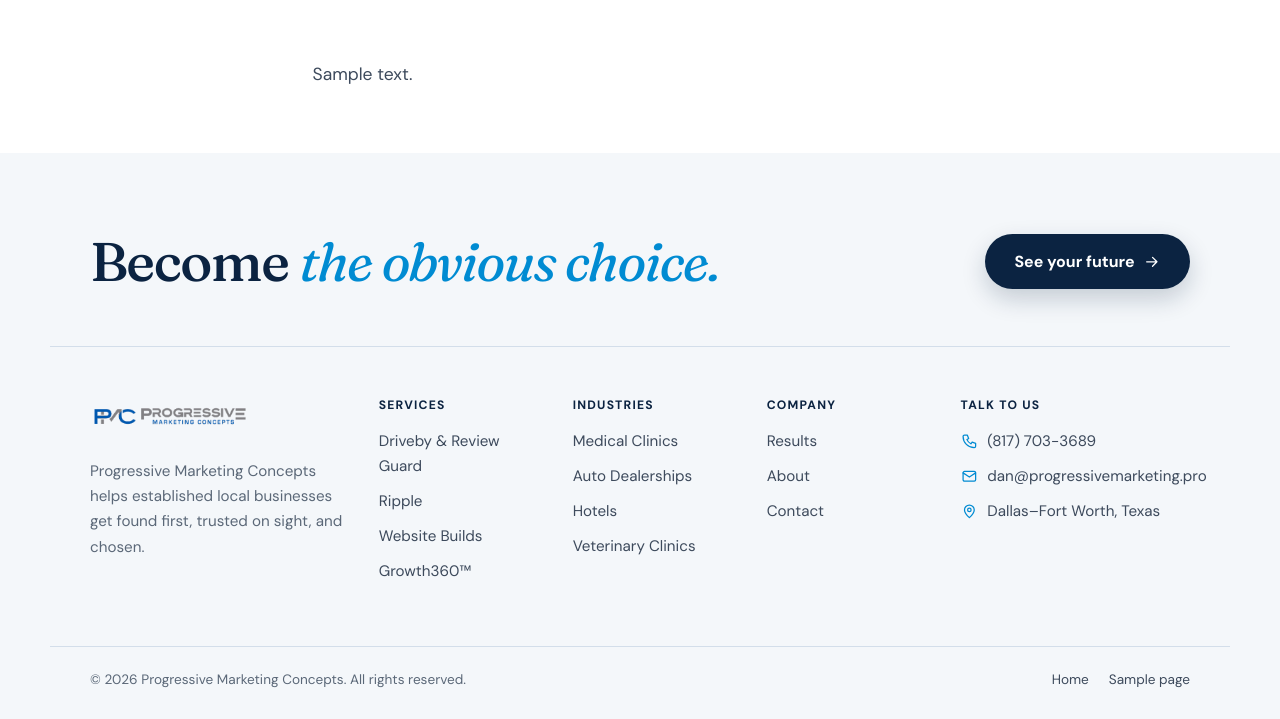
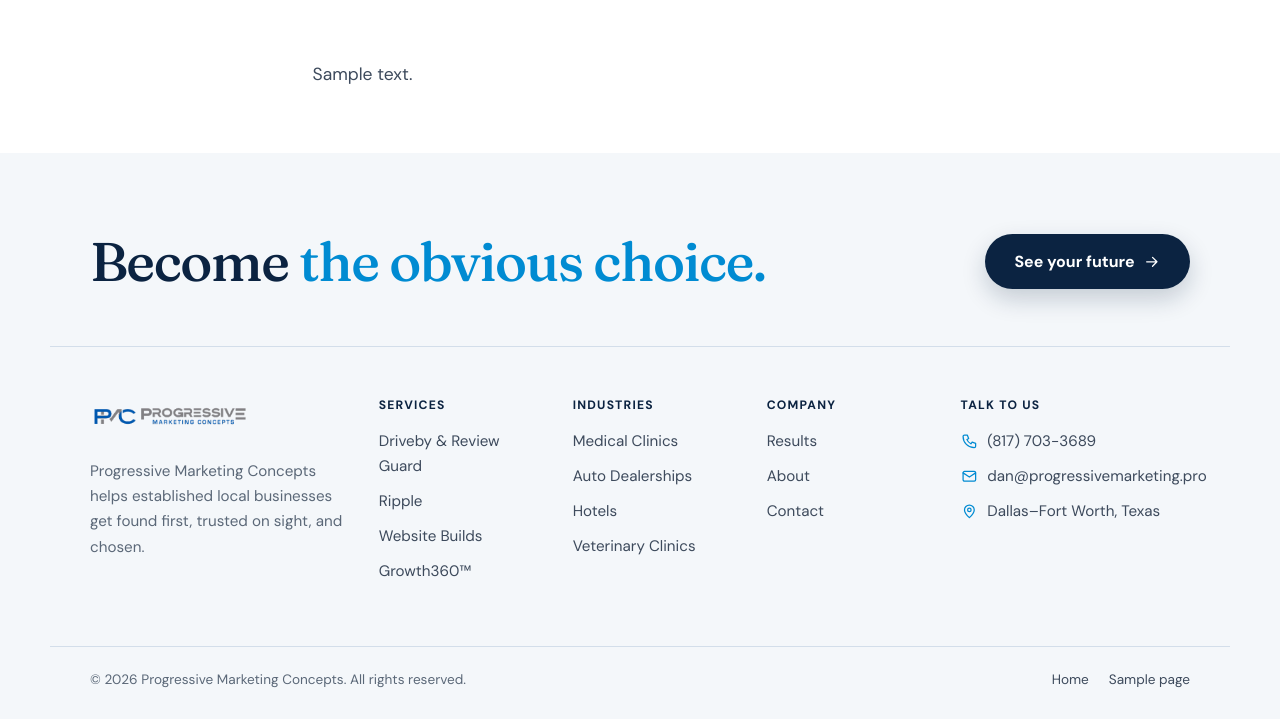
Before and after one commit to yrocconsulting/pmc, a WordPress theme: template wp-content/themes/progressive-marketing/page.php in a window 1280 px wide. Shown: the part 288-1007 px from the top of the page. Run offline with PHP 8.4 and a stand-in for WordPress, Linux system fonts and the light colour scheme; the site name, menu and one post (Sample post) are stand-ins, and other content is empty; some libraries are stand-ins or nearby versions.

Commit message:
Drop italic accents from headlines
Accent words stay blue but use the upright serif; the italic font
files are no longer loaded.

Co-Authored-By: Claude Opus 5.5 <noreply@anthropic.com>
Claude-Session: https://claude.ai/code/session_018pQ9Jxz9pM4me8uzc4osee

```diff
--- a/wp-content/themes/progressive-marketing/functions.php
+++ b/wp-content/themes/progressive-marketing/functions.php
@@ -43,7 +43,7 @@ add_action( 'after_setup_theme', 'pmc_setup' );
  * Styles and scripts.
  */
 function pmc_assets() {
-	wp_enqueue_style( 'pmc-fonts', 'https://fonts.googleapis.com/css2?family=DM+Sans:opsz,wght@9..40,400..700&family=Fraunces:ital,opsz,wght@0,9..144,400..600;1,9..144,400..500&display=swap', array(), null );
+	wp_enqueue_style( 'pmc-fonts', 'https://fonts.googleapis.com/css2?family=DM+Sans:opsz,wght@9..40,400..700&family=Fraunces:opsz,wght@9..144,400..600&display=swap', array(), null );
 	wp_enqueue_style( 'pmc-style', get_stylesheet_uri(), array( 'pmc-fonts' ), PMC_VERSION );
 	wp_enqueue_script( 'pmc-main', PMC_URI . '/assets/js/main.js', array(), PMC_VERSION, array( 'strategy' => 'defer', 'in_footer' => true ) );
 }
--- a/wp-content/themes/progressive-marketing/style.css
+++ b/wp-content/themes/progressive-marketing/style.css
@@ -78,7 +78,7 @@ h1, h2 { font-family: var(--serif); font-weight: 500; letter-spacing: -.012em; f
 h1 { font-size: clamp(2.6rem, 6vw, 5rem); line-height: 1.02; }
 h2 { font-size: clamp(2rem, 4vw, 3.2rem); }
 h3 { font-family: var(--sans); font-size: 1.2rem; font-weight: 700; letter-spacing: -.01em; line-height: 1.3; }
-h1 em, h2 em, .footer-statement em { font-style: italic; color: var(--blue); font-weight: 400; }
+h1 em, h2 em, .footer-statement em { font-style: normal; color: var(--blue); font-weight: inherit; }
 p { margin: 0 0 1em; }
 :focus-visible { outline: 3px solid var(--sky-accent); outline-offset: 3px; border-radius: 8px; }
 ::selection { background: var(--sky-2); color: var(--ink); }
```
Also changed, not shown: wp-content/themes/progressive-marketing/assets/img/og-image.jpg, wp-content/themes/progressive-marketing/assets/img/video-poster.jpg, wp-content/themes/progressive-marketing/screenshot.png.
